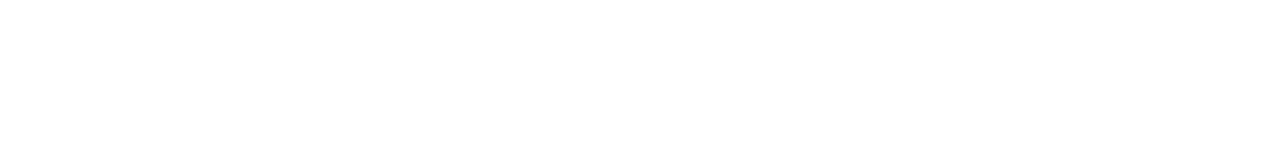
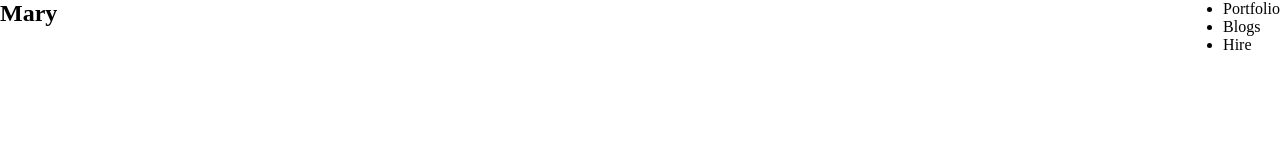
Before and after one commit to nurealammiaji/developer-portfolio-reloaded, a plain HTML site: page index.html in a window 1280 px wide. Drawn offline with Linux system fonts and the light colour scheme.

Commit message:
css file created

```diff
--- a/index.html
+++ b/index.html
@@ -4,9 +4,23 @@
     <meta charset="UTF-8">
     <meta http-equiv="X-UA-Compatible" content="IE=edge">
     <meta name="viewport" content="width=device-width, initial-scale=1.0">
+    <link rel="stylesheet" href="./styles/portfolio.css">
     <title>Developer Portfolio Reloaded</title>
 </head>
 <body>
-
+    <header>
+        <nav class="navigation">
+            <div>
+                <h2>Mary</h2>
+            </div>
+            <div>
+                <ul>
+                    <li>Portfolio</li>
+                    <li>Blogs</li>
+                    <li>Hire</li>
+                </ul>
+            </div>
+        </nav>
+    </header>
 </body>
 </html>
--- /dev/null
+++ b/styles/portfolio.css
@@ -0,0 +1,8 @@
+*{
+    margin: 0;
+}
+
+.navigation{
+    display: flex;
+    justify-content: space-between;
+}
```
